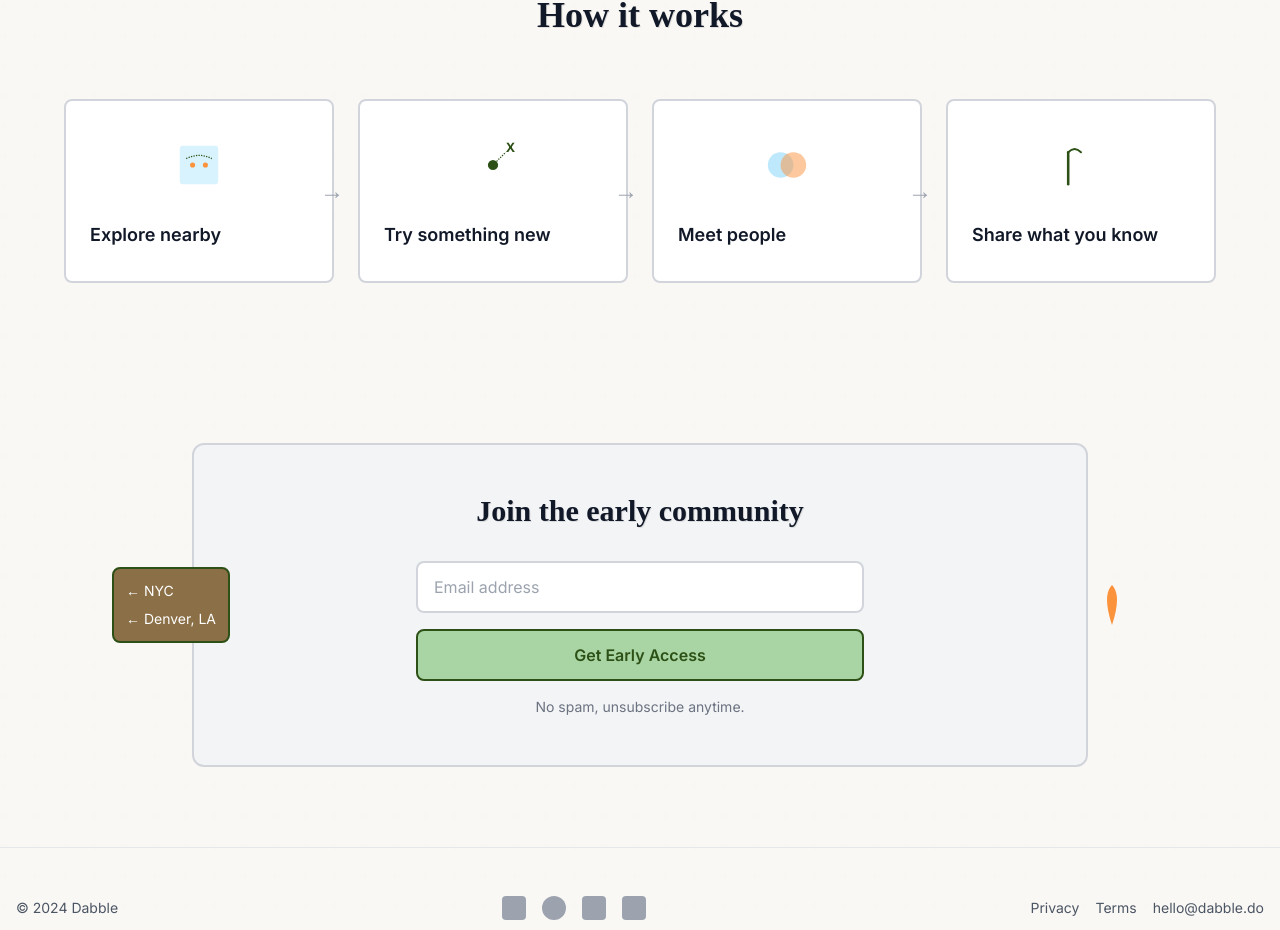
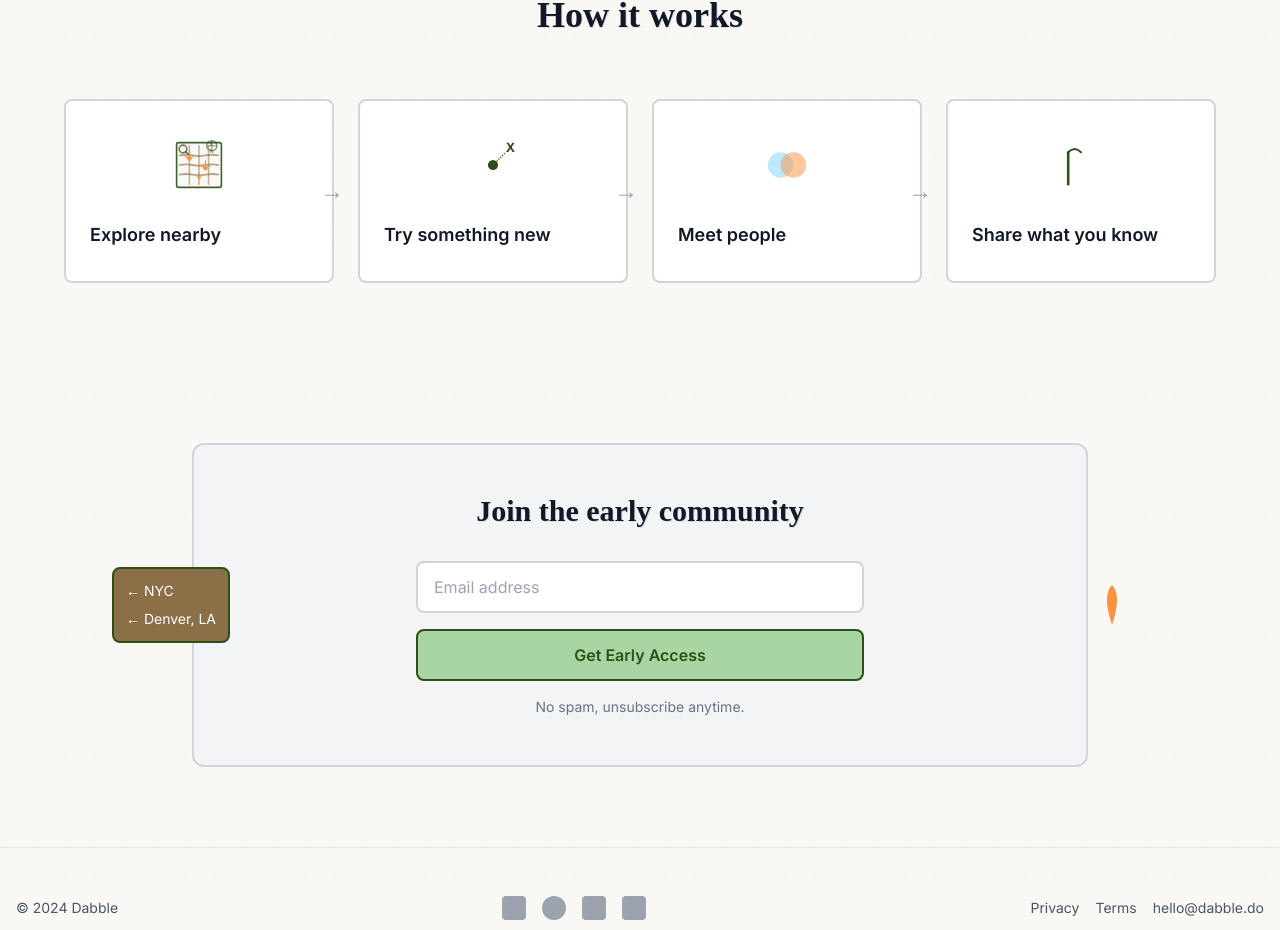
Before and after one commit to Dabble83/dabble-2, a Next.js app: page / in a window 1280 px wide. Shown: the part 929-1859 px from the top of the page. Built offline with nearby package versions, Linux system fonts and the light colour scheme.

Commit message:
Update Explore Nearby icon to map and location finder style with streets, pins, compass, and magnifying glass

```diff
--- a/app/page.tsx
+++ b/app/page.tsx
@@ -78,10 +78,49 @@ export default function Home() {
           <div className="bg-white border-2 border-gray-300 rounded-lg p-6 relative">
             <div className="mb-4 h-20 flex items-center justify-center">
               <svg viewBox="0 0 100 100" className="w-16 h-16">
-                <rect x="20" y="20" width="60" height="60" fill="#7dd3fc" opacity="0.3" rx="5"/>
-                <path d="M 30 40 Q 50 30 70 40" fill="none" stroke="#2d5016" strokeWidth="2" strokeDasharray="2,2"/>
-                <circle cx="40" cy="50" r="4" fill="#fb923c"/>
-                <circle cx="60" cy="50" r="4" fill="#fb923c"/>
+                {/* Map background - hand-drawn style */}
+                <rect x="15" y="15" width="70" height="70" fill="#faf8f5" stroke="#2d5016" strokeWidth="2.5" rx="3" opacity="0.9"/>
+
+                {/* Streets/roads - imperfect, hand-drawn */}
+                <path d="M 20 35 Q 30 33 40 35 T 60 35 T 80 35" fill="none" stroke="#8b6f47" strokeWidth="3" opacity="0.6" strokeLinecap="round"/>
+                <path d="M 20 50 Q 30 48 40 50 T 60 50 T 80 50" fill="none" stroke="#8b6f47" strokeWidth="3" opacity="0.6" strokeLinecap="round"/>
+                <path d="M 20 65 Q 30 63 40 65 T 60 65 T 80 65" fill="none" stroke="#8b6f47" strokeWidth="3" opacity="0.6" strokeLinecap="round"/>
+                <path d="M 35 20 L 35 80" fill="none" stroke="#8b6f47" strokeWidth="2.5" opacity="0.5" strokeLinecap="round"/>
+                <path d="M 50 20 L 50 80" fill="none" stroke="#8b6f47" strokeWidth="2.5" opacity="0.5" strokeLinecap="round"/>
+                <path d="M 65 20 L 65 80" fill="none" stroke="#8b6f47" strokeWidth="2.5" opacity="0.5" strokeLinecap="round"/>
+
+                {/* Location pins - hand-drawn style */}
+                <g>
+                  {/* Pin 1 */}
+                  <circle cx="35" cy="40" r="3.5" fill="#fb923c" opacity="0.9"/>
+                  <path d="M 35 40 L 35 28 M 35 40 L 28 36 M 35 40 L 42 36"
+                        stroke="#fb923c" strokeWidth="2" opacity="0.9" strokeLinecap="round"/>
+
+                  {/* Pin 2 */}
+                  <circle cx="60" cy="55" r="3.5" fill="#fb923c" opacity="0.9"/>
+                  <path d="M 60 55 L 60 43 M 60 55 L 53 51 M 60 55 L 67 51"
+                        stroke="#fb923c" strokeWidth="2" opacity="0.9" strokeLinecap="round"/>
+
+                  {/* Pin 3 - smaller */}
+                  <circle cx="50" cy="70" r="2.5" fill="#fb923c" opacity="0.7"/>
+                  <path d="M 50 70 L 50 62 M 50 70 L 45 67 M 50 70 L 55 67"
+                        stroke="#fb923c" strokeWidth="1.5" opacity="0.7" strokeLinecap="round"/>
+                </g>
+
+                {/* Compass in corner - hand-drawn */}
+                <g transform="translate(70, 20)">
+                  <circle cx="0" cy="0" r="8" fill="none" stroke="#2d5016" strokeWidth="2" opacity="0.6"/>
+                  <line x1="0" y1="-8" x2="0" y2="8" stroke="#2d5016" strokeWidth="1.5" opacity="0.6"/>
+                  <line x1="-8" y1="0" x2="8" y2="0" stroke="#2d5016" strokeWidth="1.5" opacity="0.6"/>
+                  <path d="M 0 -8 L -3 -3 L 0 0 Z" fill="#2d5016" opacity="0.6"/>
+                  <text x="0" y="12" fontSize="8" fill="#2d5016" opacity="0.6" textAnchor="middle" fontFamily="sans-serif" fontWeight="bold">N</text>
+                </g>
+
+                {/* Magnifying glass / location finder - hand-drawn */}
+                <g transform="translate(25, 25)">
+                  <circle cx="0" cy="0" r="6" fill="none" stroke="#2d5016" strokeWidth="2.5" opacity="0.7" strokeLinecap="round"/>
+                  <line x1="4" y1="4" x2="8" y2="8" stroke="#2d5016" strokeWidth="2.5" opacity="0.7" strokeLinecap="round"/>
+                </g>
               </svg>
             </div>
             <h3 className="text-lg font-semibold mb-2 text-gray-900">Explore nearby</h3>
```
